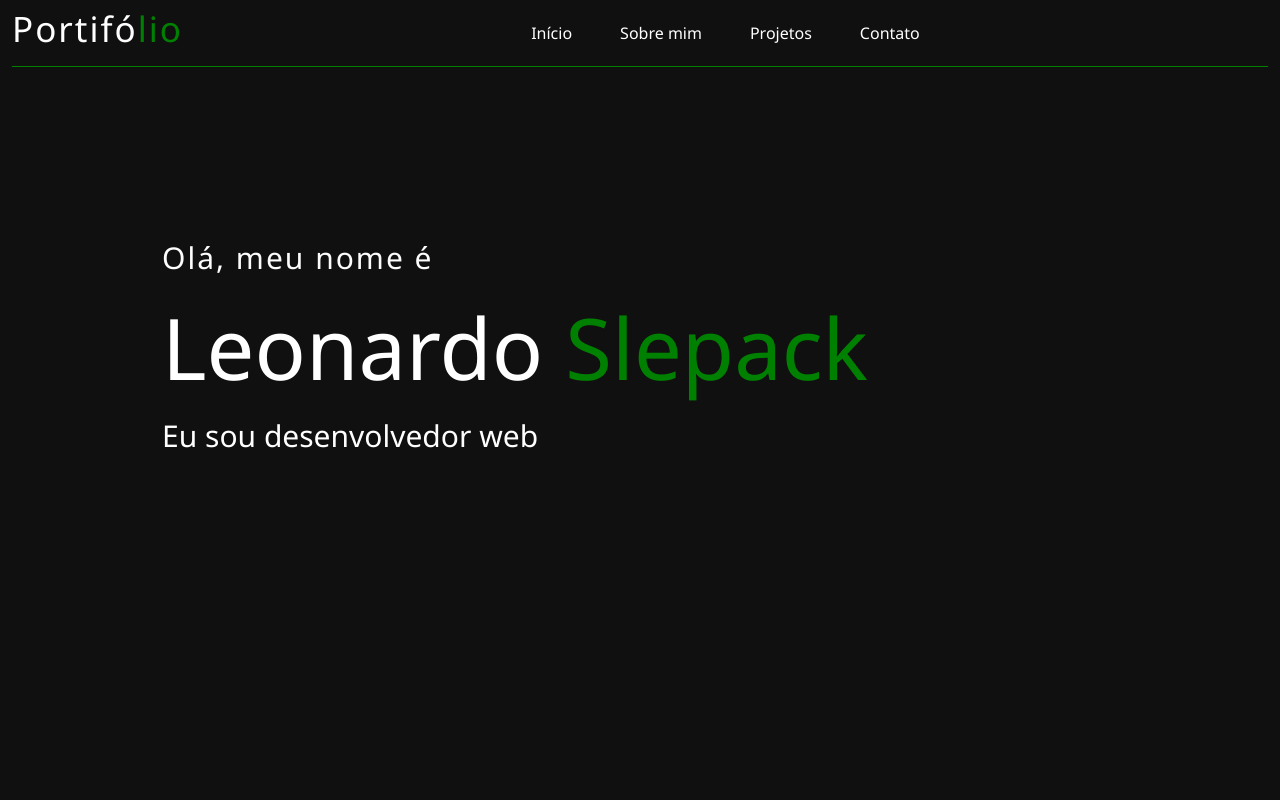
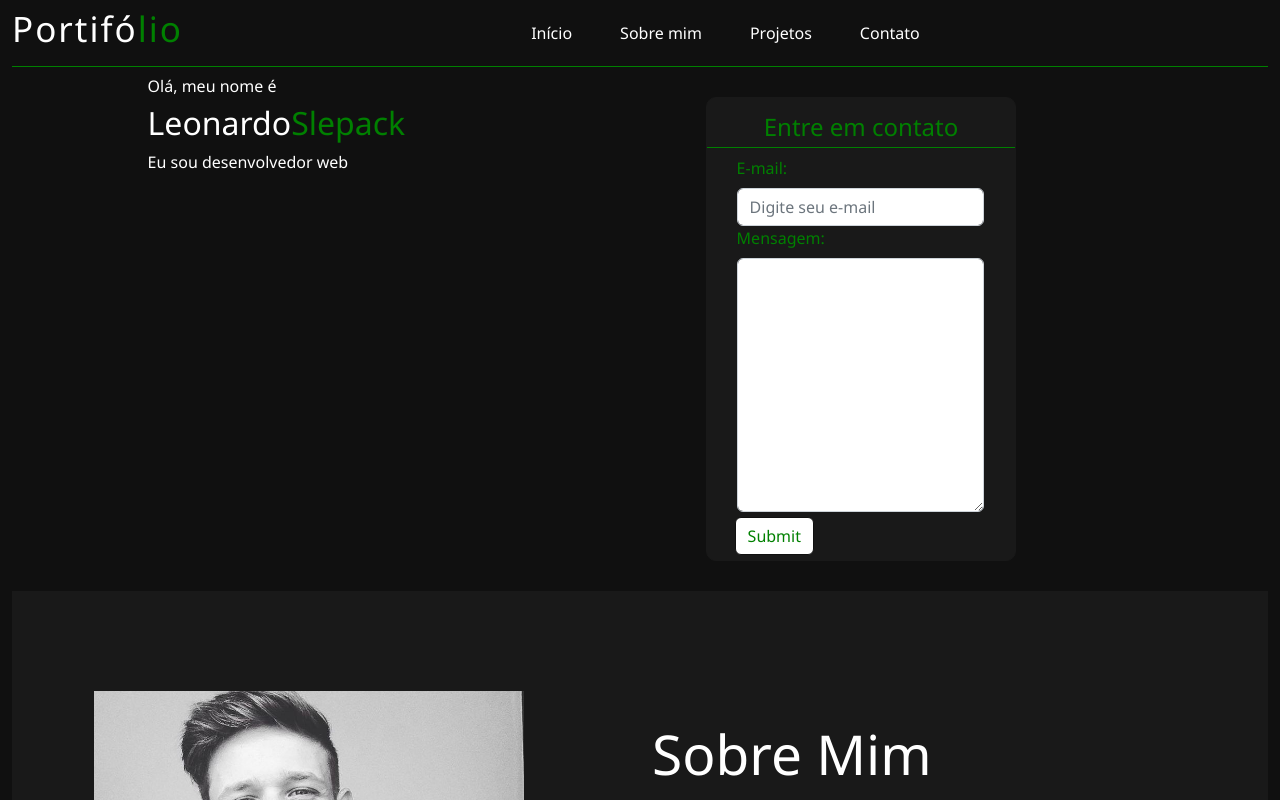
Before and after one commit to LeoSlepack/My_portfolio, a plain HTML site: page index.html in a window 1280 px wide. Shown: the top 800 px of the page. Drawn offline with nearby package versions, Linux system fonts and the light colour scheme.

Commit message:
create new man, add form

```diff
--- a/css/style.css
+++ b/css/style.css
@@ -13,6 +13,10 @@
 
 .white-color {
     color: #fff;
+}
+
+.back-white {
+    background-color: #fff;
 }
 
 /*BACKGROUND */
@@ -54,37 +58,64 @@ nav h2 {
 /* MAIN  */
 
 @media (min-width: 768px) {
-    #background #main {
-        position: absolute;
-        top: 30%;
-        left: 150px;
-        transform: translateY(-50);
+    #background-main .col-12 {
+        max-width: 30%;
     }
+
+    #title-main h6 {
+        margin-top: 40px;
+        font-size: 1.5em;
+    }
+
+    #title-main h1 {
+        font-size: 3.5em;
+    }
+
 }
 
-
-#main {
-    position: absolute;
-    top: 42%;
-    transform: translateY(-50);
+#title-main h6 {
+    margin-top: 10px;
+    font-size: 1em;
 }
 
-h4 {
-    color: #fcfcfc;
-    letter-spacing: 2px;
-    font-size: 30px;
+#title-main h1 {
+    font-size: 2em;
 }
 
-h1 {
-    color: #fff;
-    margin: 20px 0px 20px 0px;
-    font-size: 85px;
+#form-main {
+    border-radius: 10px;
+    border: 1px solid #191919;
+    background-color: #191919;
+    margin-top: 30px;
+    margin-bottom: 30px;
 }
 
-h3 {
-    color: #fff;
-    font-size: 30px;
-    margin-bottom: 50px;
+.title-form h4 {
+    padding-top: 15px;
+    padding-bottom: 5px;
+    text-align: center;
+    border-bottom: 1px solid green;
+}
+
+#inputmail {
+    margin-left: 30px;
+    width: 80%;
+}
+
+#inputmsg {
+    margin-left: 30px;
+    width: 80%;
+}
+
+#submit-form {
+    margin-top: 5px;
+    margin-bottom: 5px;
+    margin-left: 28px;
+    border: 1px solid #101010;
+}
+
+#submit-form:hover {
+    color: green;
 }
 
 
--- a/index.html
+++ b/index.html
@@ -44,11 +44,36 @@
             </div>
         </nav>
 
-        <!--MAIN-->
-        <div class="container" id="main">
-            <h4>Olá, meu nome é</h4>
-            <h1>Leonardo <span class="green-color">Slepack</span></h1>
-            <h3>Eu sou desenvolvedor web</h3>
+    <!--MAIN-->
+    <div class="container-fluid" id="background-main">
+        <div class="container row justify-content-around">
+            <div class="col-12">
+                <div id="title-main">
+                    <h6 class="white-color">Olá, meu nome é</h6>
+                    <h1 class="white-color">Leonardo<span class="green-color">Slepack</span></h1>
+                    <h6 class="white-color">Eu sou desenvolvedor web</h6>
+                </div>
+            </div>
+            <div class="col-12">
+                <div class="back-white" id="form-main">
+                    <form action="#">
+                        <div class="title-form">
+                            <h4 class="green-color">
+                                Entre em contato
+                            </h4>
+                        </div>
+                        <div id="inputmail">
+                            <label for="email" class="form-label green-color">E-mail:</label>
+                            <input type="email" name="email" id="email" class="form-control" placeholder="Digite seu e-mail">
+                        </div>
+                        <div id="inputmsg">
+                            <label for="msg" class="form-label green-color">Mensagem:</label>
+                            <textarea class="form-control" name="msg" id="msg" cols="30" rows="10"></textarea>
+                        </div>
+                        <input id="submit-form" type="submit" class="btn green-color back-white">
+                    </form>
+                </div>
+            </div>
         </div>
     </div>
 
@@ -61,7 +86,7 @@
             <div class="col-12">
                 <div class="text-sobre">
                     <h2>Sobre Mim</h2>
-                    <h5>Desenvolvedor <span>front-end</span></h5>
+                    <h5>Desenvolvedor <span class="green-color">front-end</span></h5>
                     <p>Olá, meu nome é Leonardo, tenho 24 anos e sou estudante de Análise e Desenvolvimento de Sistemas, faço sites e landing pages usando html5, css3, javascipt e bootstrap5, na sessão abaixo você vai encontrar alguns dos meus projetos pessoais, caso você esteja interessado nos meus serviços entre em contato comigo!</p>
                     <a href="#footer"><button class="button-sobre" type="button">Vamos conversar</button></a>
                 </div>
```
